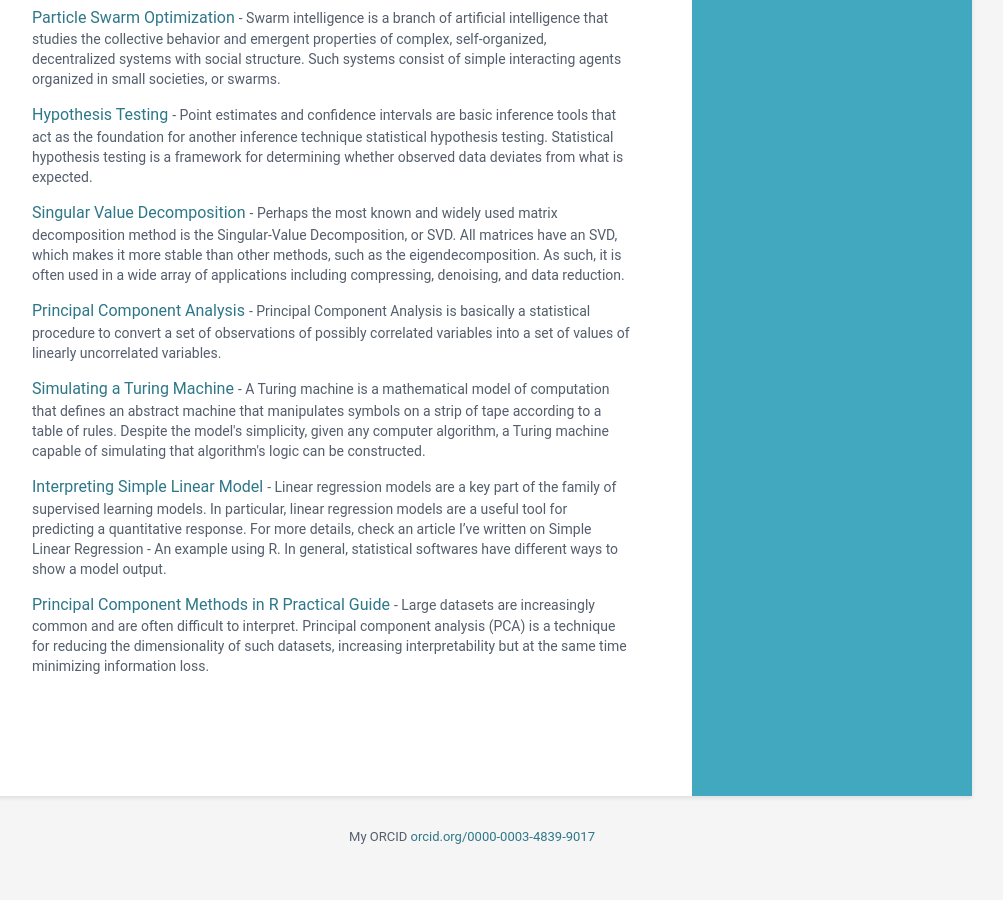
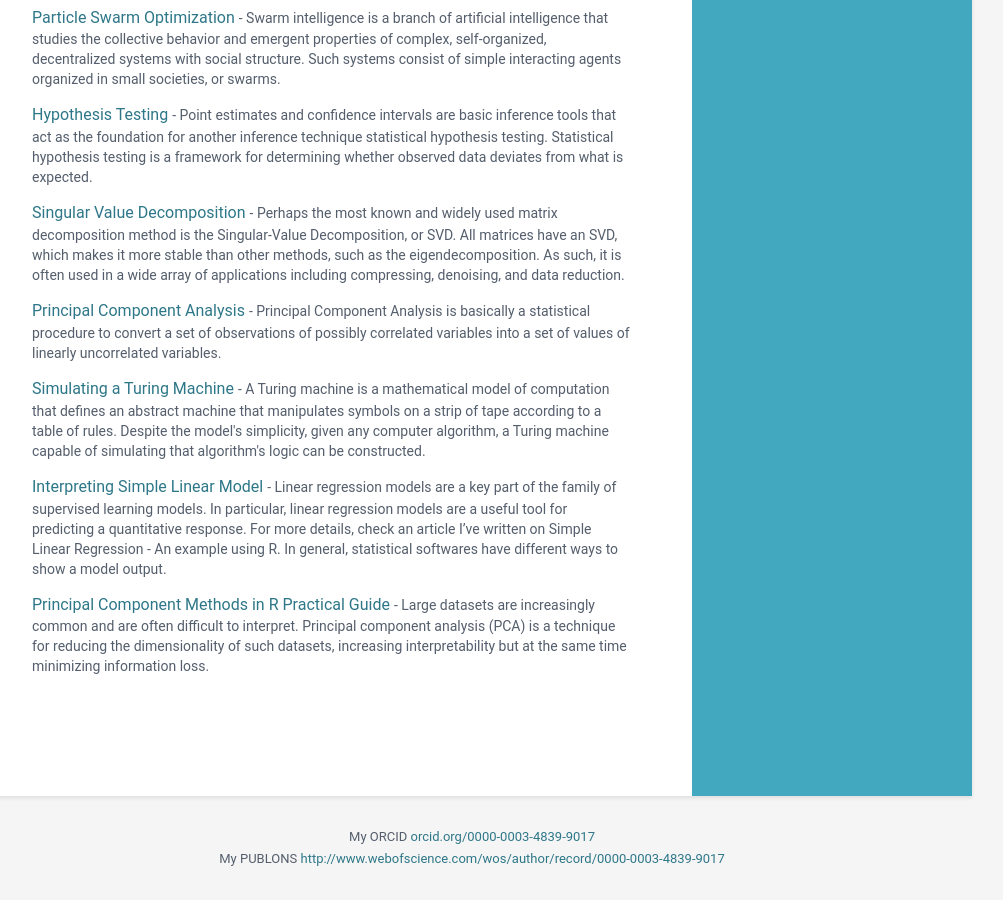
Before and after one commit to gomede/gomede.github.io, a Jekyll site: the page built from index.html, in a window 1280 px wide and 900 px high, scrolled down 4981 px. Shown: the whole window, without its empty margins (168-1171 px from the left). Built offline with Jekyll 4.4.1, drawn with Linux system fonts in a browser that asks for light colours; before the commit the page ends 5859 px from its top, so only the background shows below that.

Commit message:
Update data.yml

```diff
--- a/_data/data.yml
+++ b/_data/data.yml
@@ -486,3 +486,5 @@
 
 footer:
     My ORCID <a href="orcid.org/0000-0003-4839-9017" target="_blank" rel="nofollow">orcid.org/0000-0003-4839-9017</a>
+    <br>
+    My PUBLONS <a href="http://www.webofscience.com/wos/author/record/[ResearcherID]" target="_blank" rel="nofollow">http://www.webofscience.com/wos/author/record/0000-0003-4839-9017</a>
```
